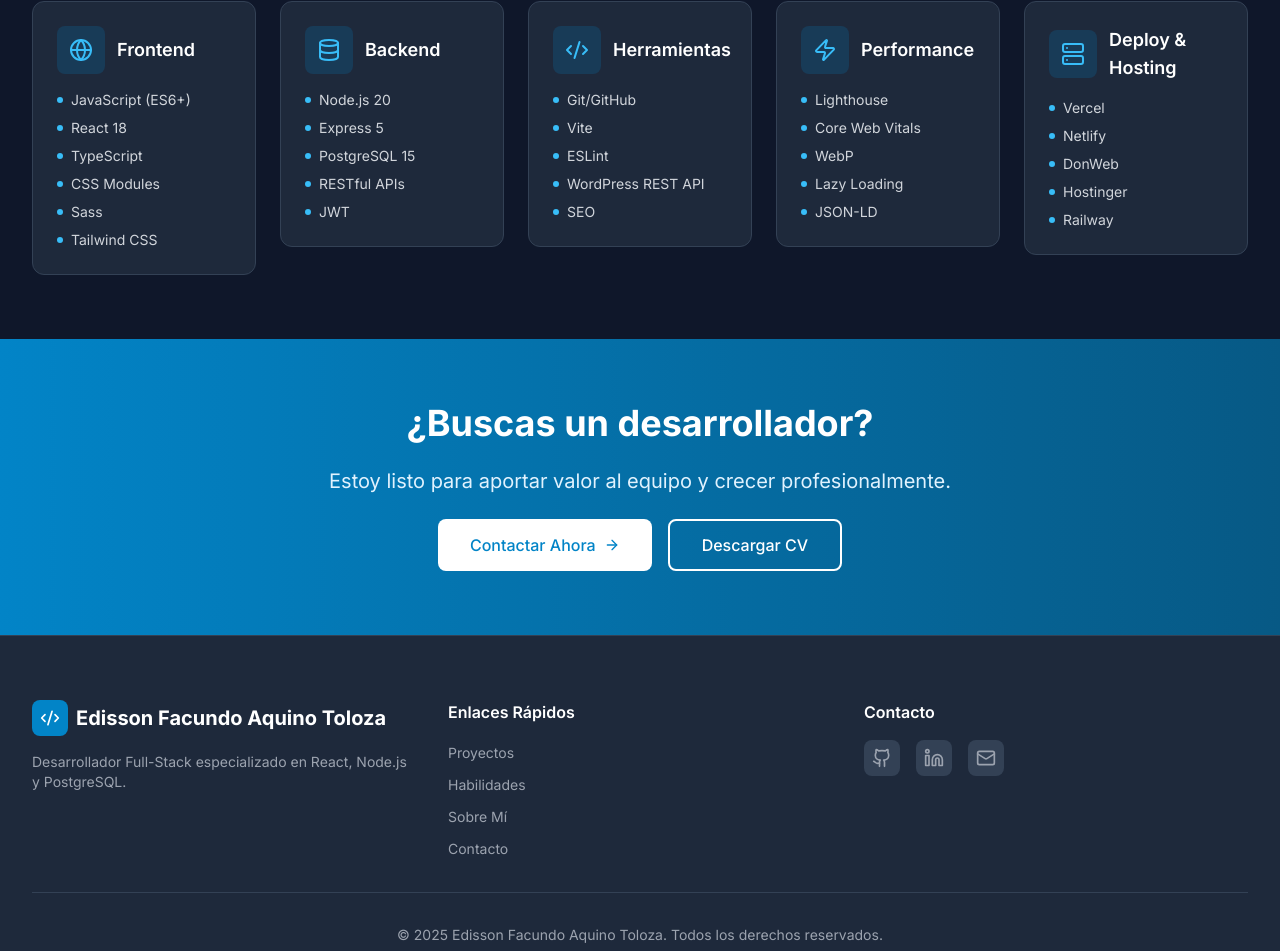
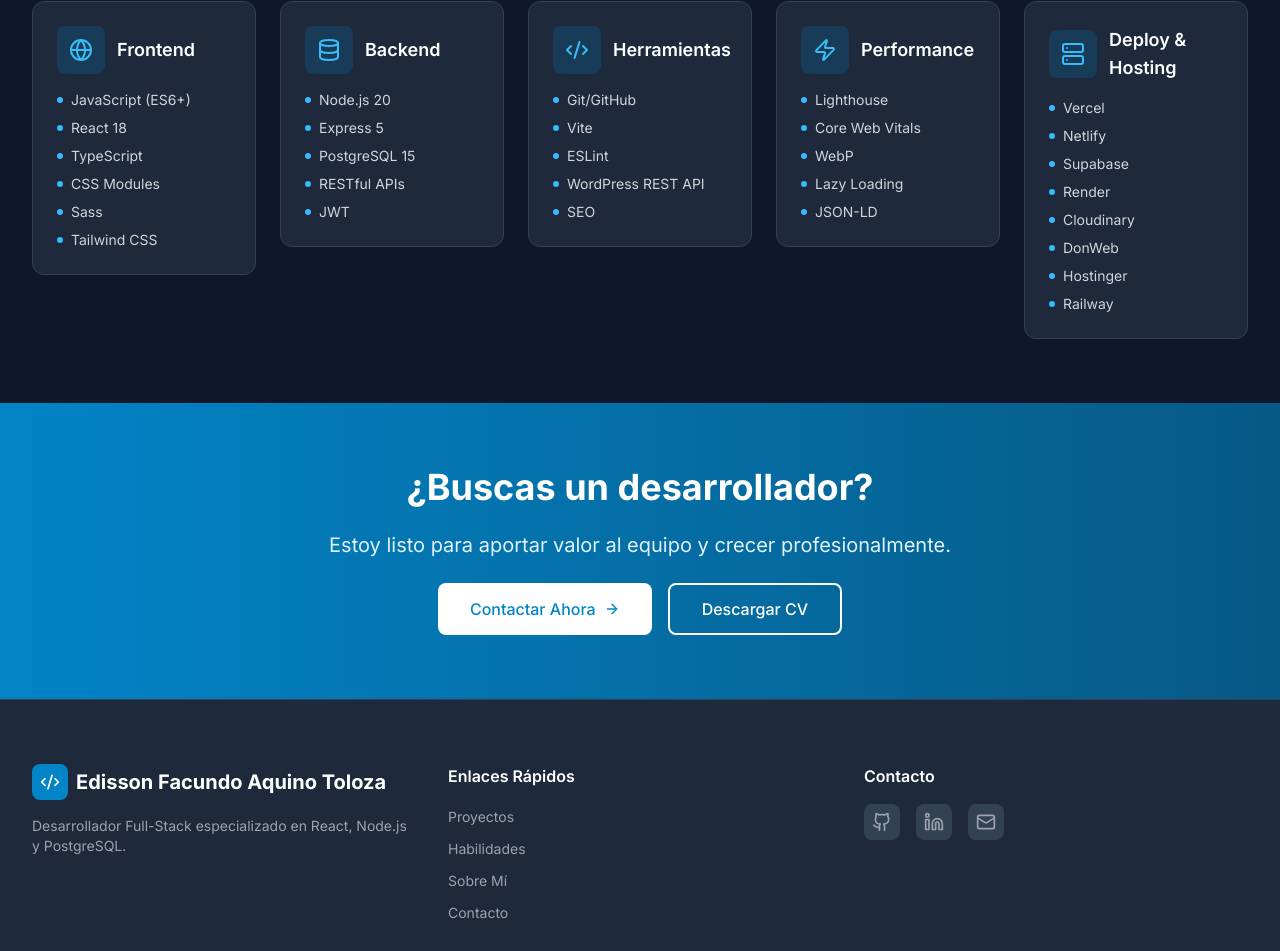
Before and after one commit to AquinoEdissonFacundo/Porfolio, a React (Vite) app: page / in a window 1280 px wide. Shown: the part 1777-2728 px from the top of the page. Built offline with nearby package versions, Linux system fonts and the light colour scheme.

Commit message:
Add: Supabase, Render, and Cloudinary to Deploy & Hosting section

```diff
--- a/src/pages/About.tsx
+++ b/src/pages/About.tsx
@@ -33,8 +33,8 @@ const About = () => {
     {
       category: 'Deploy & Hosting',
       icon: <Code2 className="w-6 h-6" />,
-      technologies: ['Vercel', 'Netlify', 'DonWeb', 'Hostinger', 'Railway'],
-      description: 'Experiencia con múltiples plataformas de hosting y CI/CD'
+      technologies: ['Vercel', 'Netlify', 'Supabase', 'Render', 'Cloudinary', 'DonWeb', 'Hostinger', 'Railway'],
+      description: 'Experiencia con múltiples plataformas de hosting, bases de datos y servicios en la nube'
     }
   ]
 
--- a/src/pages/Home.tsx
+++ b/src/pages/Home.tsx
@@ -57,7 +57,7 @@ const Home = () => {
     {
       category: 'Deploy & Hosting',
       icon: <Server className="w-6 h-6" />,
-      technologies: ['Vercel', 'Netlify', 'DonWeb', 'Hostinger', 'Railway']
+      technologies: ['Vercel', 'Netlify', 'Supabase', 'Render', 'Cloudinary', 'DonWeb', 'Hostinger', 'Railway']
     }
   ]
 
```
Also changed, not shown: public/CV_EdissonFacundoAquinoToloza.txt.
